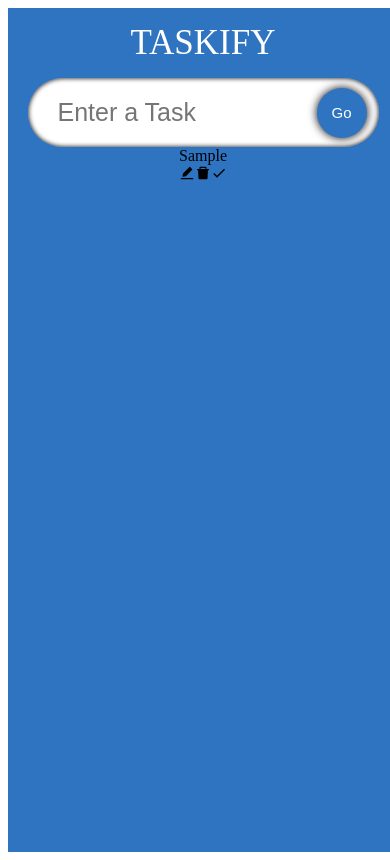
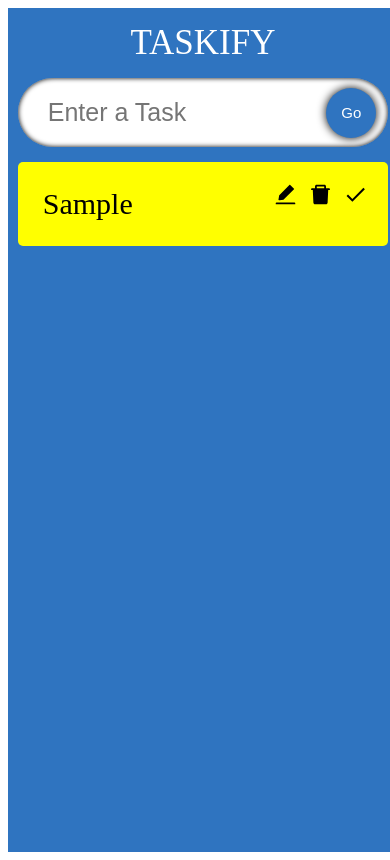
Before and after one commit to NNahkan/TypescriptTutorial, a React (Vite) app: page / in a window 390 px wide. Both pictures are taken after typing "Sample" into the empty fields and a click on the button "Go". Built offline with nearby package versions, Linux system fonts and the light colour scheme.

Commit message:
edit input

```diff
--- a/src/components/SingleTodo.tsx
+++ b/src/components/SingleTodo.tsx
@@ -1,7 +1,7 @@
 import React from 'react'
 import { Todo } from '../model'
-import { AiFillEdit, AiFillDelete,  } from 'react-icons/ai'
-import {MdDone} from 'react-icons/md'
+import { AiFillEdit, AiFillDelete, } from 'react-icons/ai'
+import { MdDone } from 'react-icons/md'
 import "./styles.css"
 
 type Props = {
@@ -11,21 +11,40 @@
 }
 
 const SingleTodo = ({ todo, todos, setTodos }: Props) => {
+
+	const handleDone = (id: number) => {
+		setTodos(
+			todos.map((todo) =>
+				todo.id === id ? { ...todo, isDone: !todo.isDone } : todo
+			)
+		)
+	}
+
+	const handleDelete = (id: number) => {
+		setTodos(todos.filter((todo) => todo.id !== id))
+	}
+
 	return (
-		<form className='todos_single'>
-			<span className="todos__single--text">{todo.todo}</span>
+		<form className='todos__single'>
+			{todo.isDone ? (
+				<s className="todos__single--text">{todo.todo}</s>
+			) : (
+				<span className="todos__single--text">{todo.todo}</span>
+			)
+			}
+
 			<div>
 				<span className="icon">
 					<AiFillEdit />
 				</span>
-				<span className="icon">
+				<span className="icon" onClick={() => handleDelete(todo.id)}>
 					<AiFillDelete />
 				</span>
-				<span className="icon">
+				<span className="icon" onClick={() => handleDone(todo.id)}>
 					<MdDone />
 				</span>
 			</div>
-		</form>
+		</form >
 	)
 }
 
--- a/src/components/styles.css
+++ b/src/components/styles.css
@@ -50,3 +50,47 @@
   width: 90%;
   flex-wrap: wrap;
 }
+
+.todos__single {
+  display: flex;
+  width: 29.5%;
+  border-radius: 5px;
+  padding: 20px;
+  margin-top: 15px;
+  background-color: yellow;
+}
+
+.todos__single--text {
+  flex: 1;
+  padding: 5px;
+  border: none;
+  font-size: 30px;
+}
+
+.todos__single--text:focus {
+  outline: none;
+}
+
+.icon {
+  margin-left: 10px;
+  font-size: 25px;
+  cursor: ;
+}
+
+@media (max-width: 1200px) {
+  .todos__single {
+    width: 40%;
+  }
+}
+
+@media (max-width: 700px) {
+  .input {
+    width: 95%;
+  }
+  .todos {
+    width: 95%;
+  }
+  .todos__single {
+    width: 100%;
+  }
+}
```
